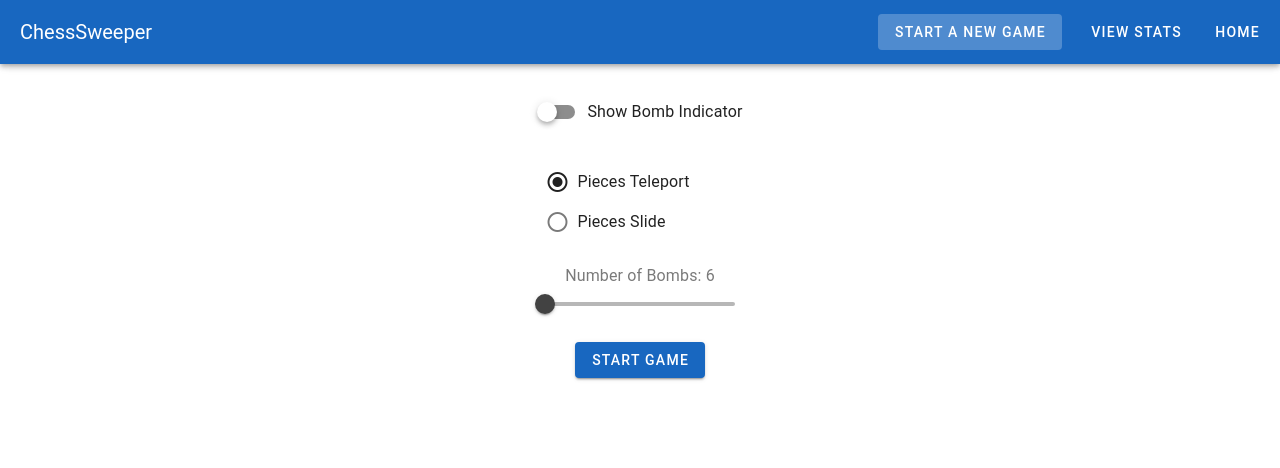
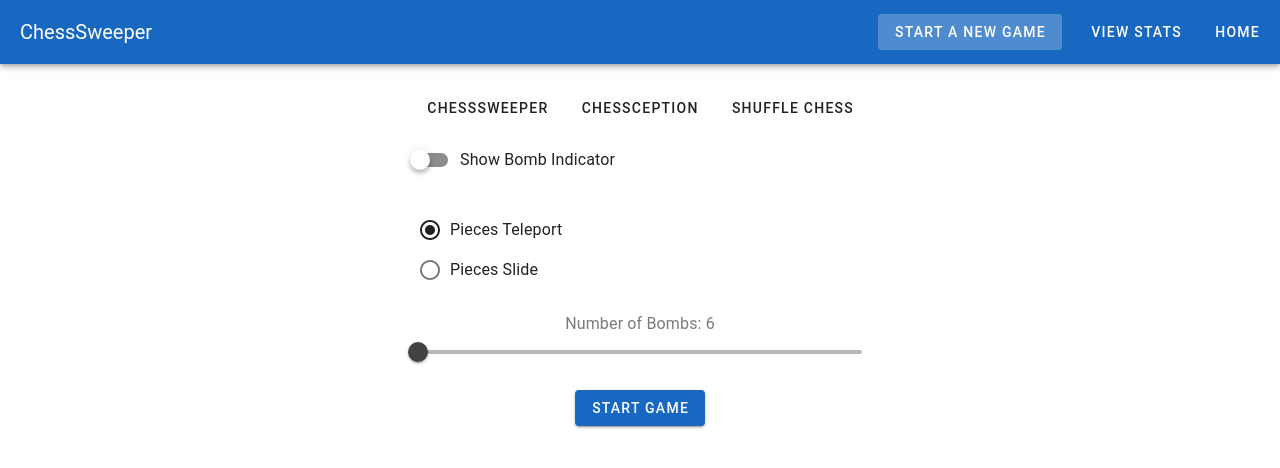
Before and after one commit to KorbinWeiler/ChessSweeper, a Nuxt app in the folder Frontend/: page /setupgame in a window 1280 px wide. Shown: the top 468 px of the page. Built offline with nearby package versions, Linux system fonts and the light colour scheme.

Commit message:
feat: implement game setup options and add new game components

```diff
--- /dev/null
+++ b/Frontend/app/components/chessception.vue
@@ -0,0 +1,3 @@
+<template>
+    <h1>Chessception</h1>
+</template>
--- /dev/null
+++ b/Frontend/app/components/chesssweeper_options.vue
@@ -0,0 +1,41 @@
+<template>
+    <v-form>
+        <v-switch v-model="showBomb" label="Show Bomb Indicator"></v-switch>
+        <v-radio-group class="setup-radios" v-model="radios">
+            <v-radio label="Pieces Teleport" value="teleport" />
+            <v-radio label="Pieces Slide" value="slide" />
+        </v-radio-group>
+        <v-label>Number of Bombs: {{ Math.floor(bombCount) }}</v-label>
+        <v-slider v-model="bombCount" :min="6" :max="14">
+        </v-slider>
+        <v-btn @click="startGame" color="primary" large>
+            start game
+        </v-btn>
+    </v-form>
+</template>
+
+<script>
+// import { useRouter } from 'vue-router';
+
+export default {
+    data() {
+        return {
+            showBomb: false,
+            radios: 'teleport',
+            bombCount: 6
+        }
+    },
+    methods: {
+        startGame() {
+            router.push({
+                path: '/game',
+                query: {
+                moveMode: this.radios,
+                showBombIndicator: this.showBomb ? 'true' : 'false',
+                bombCount: Math.floor(this.bombCount)
+                }
+            })
+        }
+    }
+}
+</script>
--- /dev/null
+++ b/Frontend/app/components/shuffle_chess_options.vue
@@ -0,0 +1,3 @@
+<template>
+    <h1>Shuffle Chess Options</h1>
+</template>
--- a/Frontend/app/pages/setupgame.vue
+++ b/Frontend/app/pages/setupgame.vue
@@ -2,42 +2,24 @@
   <v-container class="pa-5" fluid fill-height>
     <v-row align="center" justify="center" class="fill-height">
       <v-col cols="auto" class="text-center">
-        <v-form>
-            <v-switch v-model="showBomb" label="Show Bomb Indicator"></v-switch>
-            <v-radio-group class="setup-radios" v-model="radios">
-                <v-radio label="Pieces Teleport" value="teleport" />
-                <v-radio label="Pieces Slide" value="slide" />
-            </v-radio-group>
-            <v-label>Number of Bombs: {{ Math.floor(bombCount) }}</v-label>
-            <v-slider v-model="bombCount" :min="6" :max="14">
-            </v-slider>
-            <v-btn @click="startGame" color="primary" large>
-                start game
-            </v-btn>
-          </v-form>
-        </v-col>
-      </v-row>
-    </v-container>
+        <v-btn-toggle v-model="toggle_exlusive">
+          <v-btn value=0>Chesssweeper</v-btn>
+          <v-btn value=1>Chessception</v-btn>
+          <v-btn value=2>Shuffle Chess</v-btn>
+        </v-btn-toggle>
+        <component :is="options[toggle_exlusive]"></component>
+      </v-col>
+    </v-row>
+  </v-container>
 </template>
 
 <script setup>
-import { ref } from 'vue'
-import { useRouter } from 'vue-router'
-
-const radios = ref('teleport')
-const showBomb = ref(false)
-const bombCount = ref(6)
-const router = useRouter()
-const startGame = () => {
-  router.push({
-    path: '/game',
-    query: {
-      moveMode: radios.value,
-      showBombIndicator: showBomb.value ? 'true' : 'false',
-      bombCount: Math.floor(bombCount.value)
-    }
-  })
-}
+import { ref } from 'vue';
+import chesssweeper_options from '../components/chesssweeper_options.vue';
+import Chessception from '~/components/chessception.vue';
+import shuffle_chess_options from '~/components/shuffle_chess_options.vue';
+const toggle_exlusive = ref(0);
+const options =  [chesssweeper_options, Chessception, shuffle_chess_options]
 </script>
 
 <style scoped>
```
